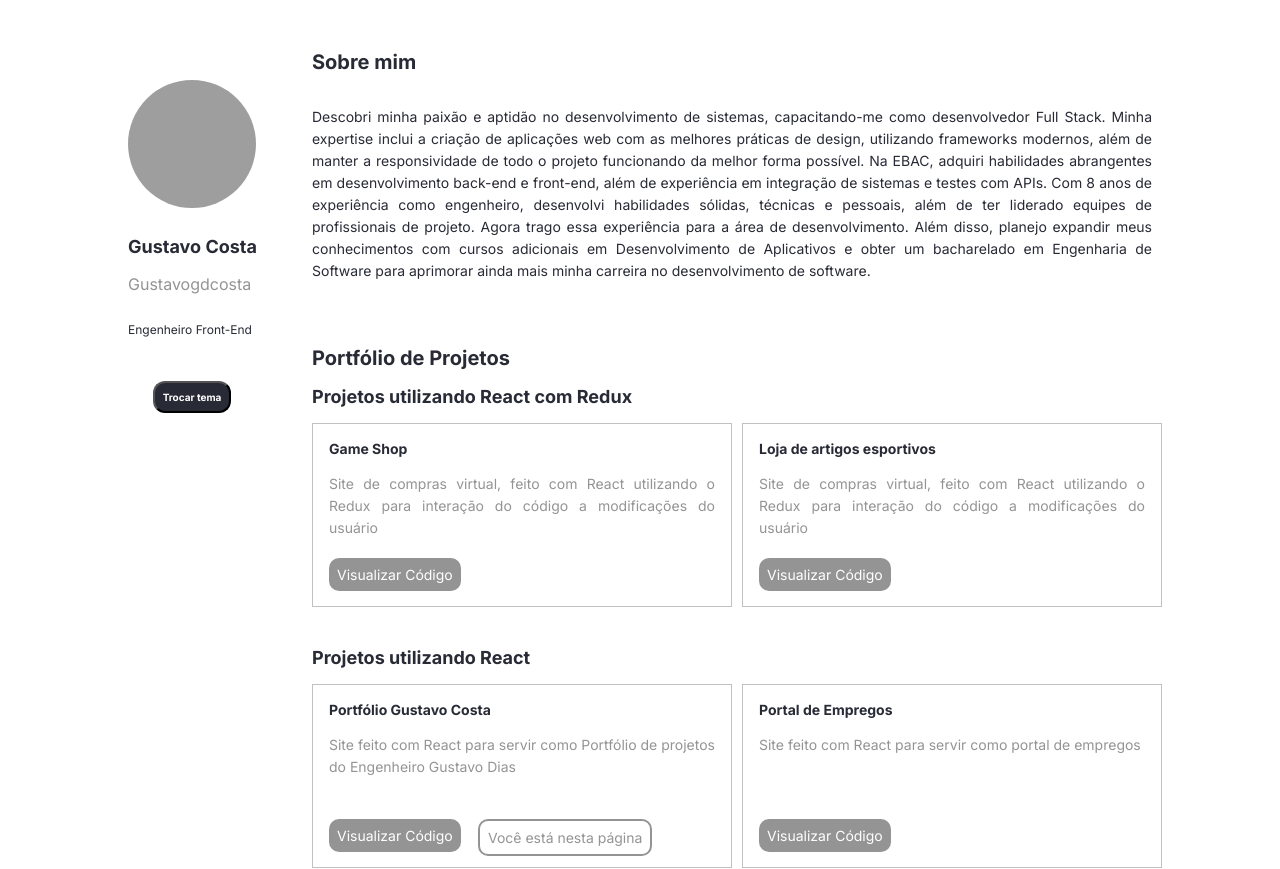
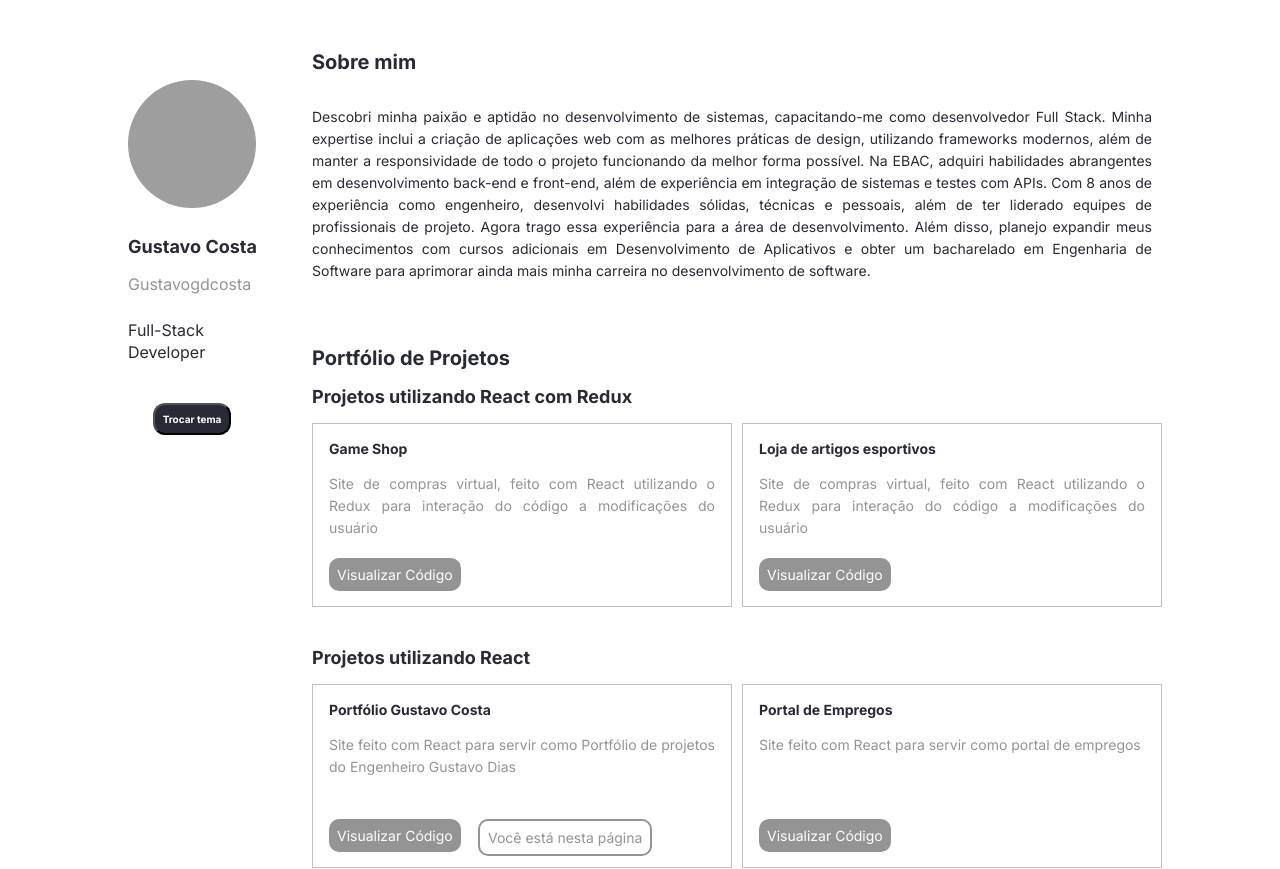
Before and after one commit to Gustavogdcosta/M29-homepage, a React (Create React App) app: page / in a window 1280 px wide. Shown: the top 869 px of the page. Built offline with nearby package versions, Linux system fonts and the light colour scheme; grey boxes are pictures that could not be loaded.

Commit message:
ajustando titulo

```diff
--- a/src/containers/Sidebar/index.tsx
+++ b/src/containers/Sidebar/index.tsx
@@ -13,7 +13,7 @@ const Sidebar = (props: Props) => (
             <Avatar/>
             <Titulo fontSize={18}>Gustavo Costa</Titulo>
             <Paragrafo tipo="secundario" fontSize={16}> Gustavogdcosta </Paragrafo>
-            <Descricao tipo="principal" fontSize={12}>Engenheiro Front-End</Descricao>
+            <Descricao tipo="principal" fontSize={16}>Full-Stack Developer</Descricao>
             <BotaoTema onClick={props.trocatema}> Trocar tema </BotaoTema>
         </SidebarContainer>
     </aside>
```
